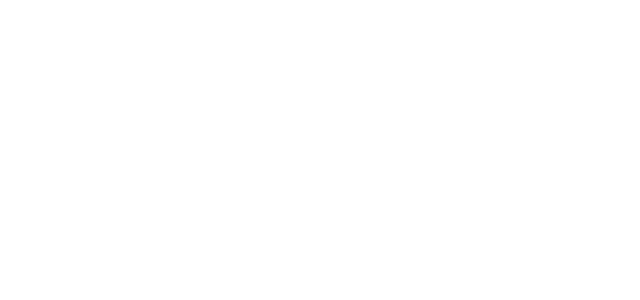
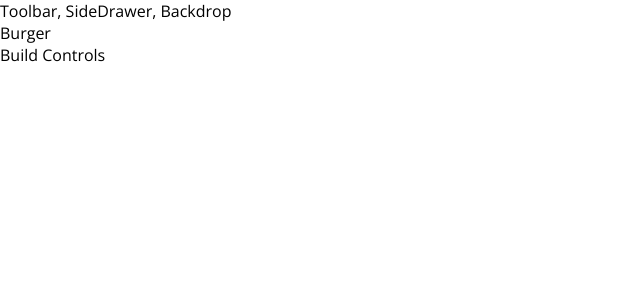
Before and after one commit to TerryThreatt/burger-builder-app, a React (Create React App) app: page / in a window 1280 px wide. Shown: the top 300 px of the page, without its empty margins (0-640 px from the left). Built offline with nearby package versions, Linux system fonts and the light colour scheme.

Commit message:
burger builder component

```diff
--- a/src/App.js
+++ b/src/App.js
@@ -1,9 +1,13 @@
 import React, { Component } from 'react';
-
+import Layout from './components/Layout/Layout';
+import BurgerBuilder from './containers/BurgerBuilder/BurgerBuilder';
 class App extends Component {
   render() {
     return (
       <div>
+        <Layout>
+            <BurgerBuilder />
+        </Layout>
 
       </div>
     );
--- /dev/null
+++ b/src/components/Layout/Layout.css
@@ -0,0 +1,3 @@
+.Content {
+    margin-top: 16px;
+}
--- a/src/components/Layout/Layout.js
+++ b/src/components/Layout/Layout.js
@@ -1,10 +1,10 @@
 import React from 'react';
 import Aux from '../../hoc/Aux';
-
-const layout = () => (
+import styles from './Layout.css';
+const layout = (props) => (
     <Aux>
         <div>Toolbar, SideDrawer, Backdrop</div>
-        <main>
+        <main className={styles.Content}>
             {props.children}
         </main>
     </Aux>
--- /dev/null
+++ b/src/containers/BurgerBuilder/BurgerBuilder.js
@@ -0,0 +1,16 @@
+import React, { Component } from 'react';
+import Aux from '../../hoc/Aux';
+
+class BurgerBuilder extends Component {
+    render() {
+        return (
+           <Aux>
+                <div>Burger</div>
+                <div>Build Controls</div>
+           </Aux>
+        );
+    }
+}
+
+
+export default BurgerBuilder;
```
